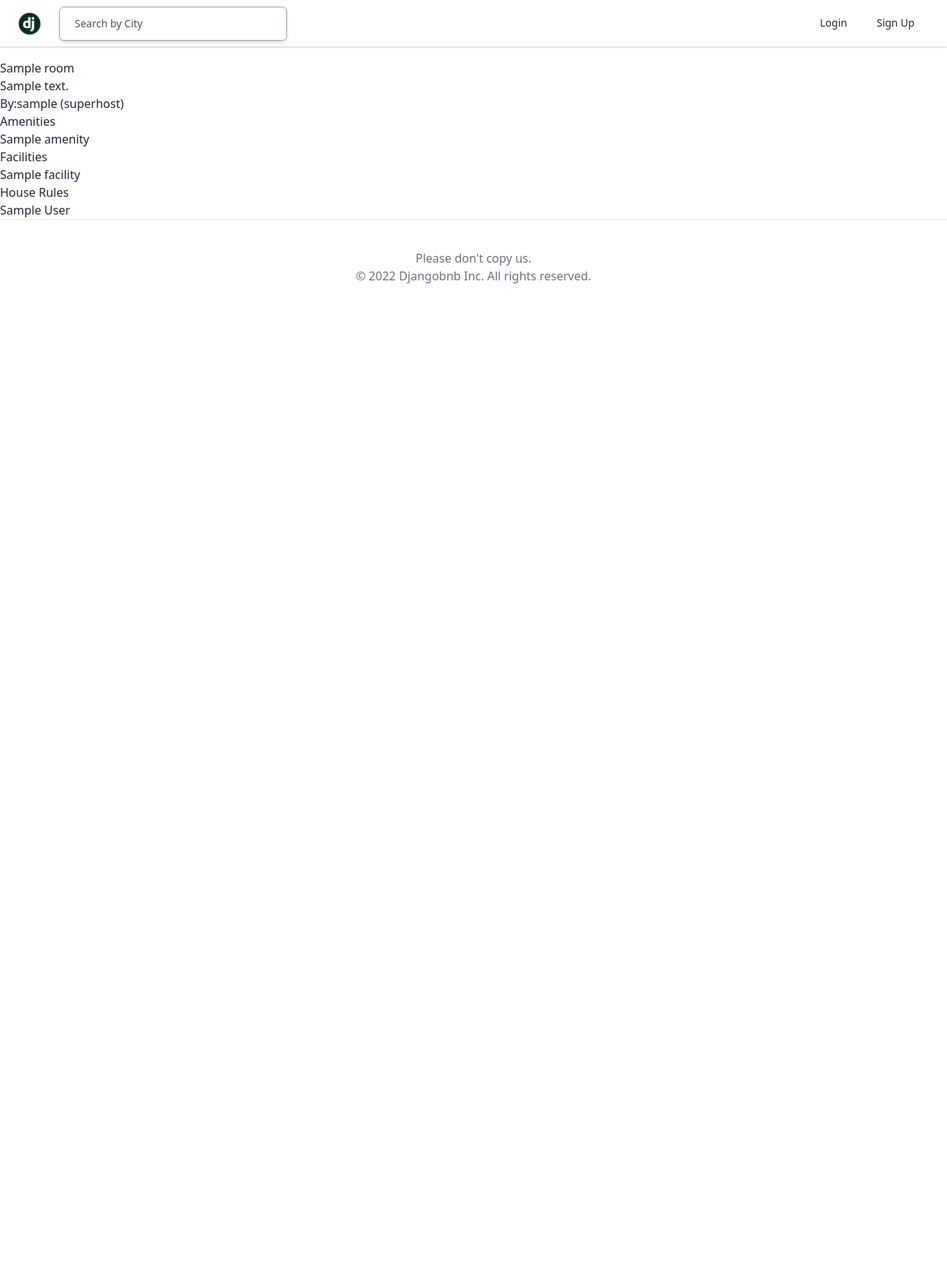
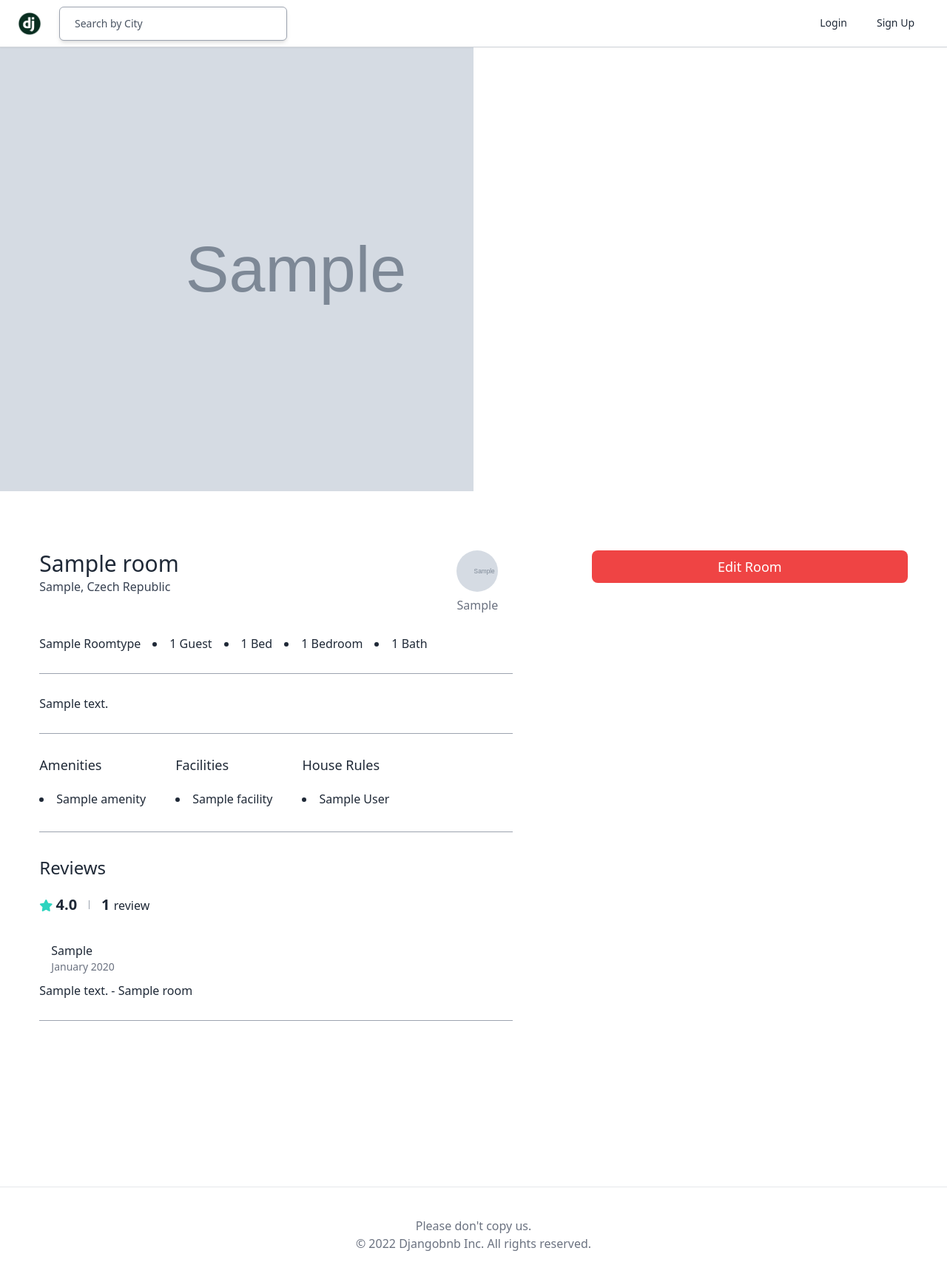
Before and after one commit to Joel-Quintyn/airbnb_clone, a Django app: page /rooms/1/ in a window 1280 px wide. Shown: the whole page at 74% size. Before the commit the page ends 383 px from the top, so only its background shows below. Run offline with Django 4.2, Linux system fonts and the light colour scheme; tables that the repository leaves empty hold one stand-in row (values such as "Sample post"); grey boxes marked "Sample" are stand-in pictures.

Commit message:
Updated & styled RoomDetail view

```diff
--- a/assets/scss/styles.scss
+++ b/assets/scss/styles.scss
@@ -97,4 +97,8 @@ form {
    }
 }
 
+.border-section {
+   @apply border-b border-gray-400 pb-7 mt-7;
+}
+
 @tailwind utilities;
--- a/gulpfile.js
+++ b/gulpfile.js
@@ -1,10 +1,10 @@
+
 const gulp = require("gulp");
 
 const css = () => {
   const postCSS = require("gulp-postcss");
-   const sass = require("gulp-sass")(require("node-sass"));
+  const sass = require('gulp-sass')(require('sass'));
   const minify = require("gulp-csso");
-   //    sass.compiler = require("node-sass");
   return gulp
     .src("assets/scss/styles.scss")
     .pipe(sass().on("error", sass.logError))
--- a/package.json
+++ b/package.json
@@ -13,10 +13,15 @@
    "devDependencies": {
       "autoprefixer": "^10.4.8",
       "gulp": "^4.0.2",
+      "gulp-cli": "^2.3.0",
       "gulp-csso": "^4.0.1",
       "gulp-postcss": "^9.0.1",
       "gulp-sass": "^5.1.0",
       "node-sass": "^7.0.1",
+      "sass": "^1.54.5",
       "tailwindcss": "^3.1.8"
+   },
+   "dependencies": {
+      "node-gyp": "^9.1.0"
    }
 }
--- a/rooms/models.py
+++ b/rooms/models.py
@@ -136,3 +136,7 @@ class Room(core_models.TimeStampedModel):
     def first_photo(self):
         (photo,) = self.photos.all()[:1]
         return photo.file.url
+
+    def get_next_four_photos(self):
+        photos = self.photos.all()[1:5]
+        return photos
--- a/tailwind.config.js
+++ b/tailwind.config.js
@@ -6,9 +6,13 @@ module.exports = {
          spacing: {
             "25vh": "25vh",
             "50vh": "50vh",
-            "60vh": "60vh",
             "75vh": "75vh",
          },
+         minHeight: {
+            "50vh": "50vh",
+            "75vh": "75vh",
+         },
+         borderWidth: { 1.5: "1.5px" },
       },
    },
    plugins: [],
--- a/templates/components/user_avatar.html
+++ b/templates/components/user_avatar.html
@@ -1,7 +1,7 @@
 {% if user.avatar %}
-      <div class="h-20 w-20 rounded-full bg-cover" style="background-image: url({{ user.avatar.url }})"></div>
+      <a href="{{user.get_absolute_url}}" class="{{h_and_w|default:'h-20 w-20'}} rounded-full bg-cover" style="background-image: url({{ user.avatar.url }})"></a>
     {% else %}
-      <div class="h-20 w-20 bg-gray-700 text-white rounded-full flex justify-center items-center">
-        <span class="text-4xl font-medium">{{user.first_name|first}}</span>
-      </div>
+      <a href="{{user.get_absolute_url}}" class="{{h_and_w|default:'h-20 w-20'}} bg-gray-700 text-white rounded-full flex justify-center items-center">
+        <span class="{{text|default:'text-4xl'}} font-medium">{{user.first_name|first}}</span>
+      </a>
 {% endif %}
--- a/templates/rooms/room_detail.html
+++ b/templates/rooms/room_detail.html
@@ -1,46 +1,99 @@
 {% extends "base.html" %}
-{% block page_title %}Room Detail{% endblock page_title %}
+{% block page_title %}{{room.name}}{% endblock page_title %}
+
 {% block content %}
 
-<div>
-    <h1>{{room.name}}</h1>
-    <h3>{{room.description}}</h3>
+<div class="max-w-full h-75vh flex mb-20 -mt-4">
+    <div class="h-full w-1/2 bg-cover bg-centere" style="background-image: url({{ room.first_photo }});"></div>
+    <div class="flex flex-wrap w-1/2 h-full">
+        {% for photo in room.get_next_four_photos %}
+          <div class="w-1/2 bg-cover bg-center border-1.5 border-gray-600" style="background-image: url({{ photo.file.url }});"></div>
+        {% endfor %}
+    </div>
 </div>
 
+<div class="container flex mx-auto justify-around pb-56">
+    <div class="w-1/2">
+        <div class="flex justify-between">
             <div>
-    <h2>By:<a href="{{room.host.get_absolute_url}}">{{room.host.username}}</a>
-        {% if room.host.superhost %}
-        (superhost)
-        {% endif %}
-    </h2>
-
+                <h4 class="text-3xl font-medium mb-px">{{room.name}}</h4>
+                <span class="text-gray-700 font-light">{{room.city}}, {{room.country.name}}</span>
+            </div>
+            <div class="flex flex-col items-center mr-5">
+                {% include "components/user_avatar.html" with user=room.host h_and_w='h-14 w-14' text='text-3xl' %}
+                <span class="mt-1.5 text-gray-500 ">{{room.host.first_name}}</span>
+            </div>
+        </div>
+        <div class="flex border-section font-normal">
+           <span class="mr-4">{{room.room_type|title}}</span>
+           <li class="mr-4">{{room.guests}} Guest{{room.guests|pluralize}}</li>
+           <li class="mr-4">{{room.beds}} Bed{{room.beds|pluralize}}</li>
+           <li class="mr-4">{{room.bedrooms}} Bedroom{{room.bedrooms|pluralize}}</li>
+           <li class="mr-4">{{room.baths}} Bath{{room.baths|pluralize}}</li>
+        </div>
+        <p class="border-section">{{room.description}}</p>
+        <div class="flex border-section">
            {% if room.amenities.all %}
-    <h3>Amenities</h3>
-    <ul>
+            <div class="mr-10">
+                <h4 class="font-medium text-lg mb-5">Amenities</h4>
                 {% for a in room.amenities.all %}
-        <li>{{a.name}}</li>
+                <li class="mb-1">{{a}}</li>
                 {% endfor %}
-    </ul>
+            </div>
            {% endif %}
 
-
            {% if room.facilities.all %}
-    <h3>Facilities</h3>
-    <ul>
+            <div class="mr-10">
+                <h4 class="font-medium text-lg mb-5">Facilities</h4>
                 {% for f in room.facilities.all %}
-        <li>{{f.name}}</li>
+                <li class="mb-1">{{f}}</li>
                 {% endfor %}
-    </ul>
+            </div>
            {% endif %}
 
            {% if room.house_rules.all %}
-    <h3>House Rules</h3>
-    <ul>
-        {% for r in room.house_rules.all %}
-        <li>{{r.name}}</li>
+            <div class="mr-10">
+                <h4 class="font-medium text-lg mb-5">House Rules</h4>
+                {% for h in room.house_rules.all %}
+                <li class="mb-1">{{h}}</li>
                 {% endfor %}
-    </ul>
+            </div>
            {% endif %}
+        </div>
+        <div class="mt-8">
+            <h4 class="font-medium text-2xl mb-5">Reviews</h4>
+            <div class="flex items-center">
+                <div>
+                    <i class="fas fa-star text-teal-400"></i>
+                    <span class="font-bold text-xl">{{room.total_rating}} </span>
+                </div>
+                <div class="h-3 w-px mx-4 bg-gray-400"></div>
+                <div>
+                    <span class="font-bold text-xl">{{room.reviews.count}}</span>
+                    <span class="ml-px">review{{room.reviews.count|pluralize}}</span>
+                </div>
+            </div>
+        </div>
+        <div class="mt-9">
+            {% for review in room.reviews.all  %}
+              <div class="border-section">
+                <div class="flex mb-2.5">
+                    <div>
+                        {% include "components/user_avatar.html" with user=review.user h_and_w='h-10 w-10' text='text-xl' %}
+                    </div>
+                    <div class="flex flex-col ml-4">
+                        <span class="font-medium">{{review.user.first_name}}</span>
+                        <span class="text-sm text-gray-500">{{review.created|date:'F Y'}}</span>
+                    </div>
+                </div>
+                <p>{{review}}</p>
+              </div>
+            {% endfor %}
+        </div>
+    </div>
+    <div class="w-1/3">
+        <a href="#" class="btn-link block">Edit Room</a>
+    </div>
+</div>
 
-</div>
 {% endblock content %}
--- a/templates/rooms/room_list.html
+++ b/templates/rooms/room_list.html
@@ -5,7 +5,7 @@
 
 <div class="container mx-auto mt-20 pb-10 w-11/12">
    <div
-      class="rounded-2xl bg-gray-800 w-full h-60vh mb-10 bg-cover bg-center"
+      class="rounded-2xl bg-gray-800 w-full h-50vh mb-10 bg-cover bg-center"
       style="background-image: url({% static 'img/hero.jpg' %})"
    ></div>
 
```
Also changed, not shown: package-lock.json, static/css/styles.css. Lines whose indentation alone changed are shown as unchanged.
